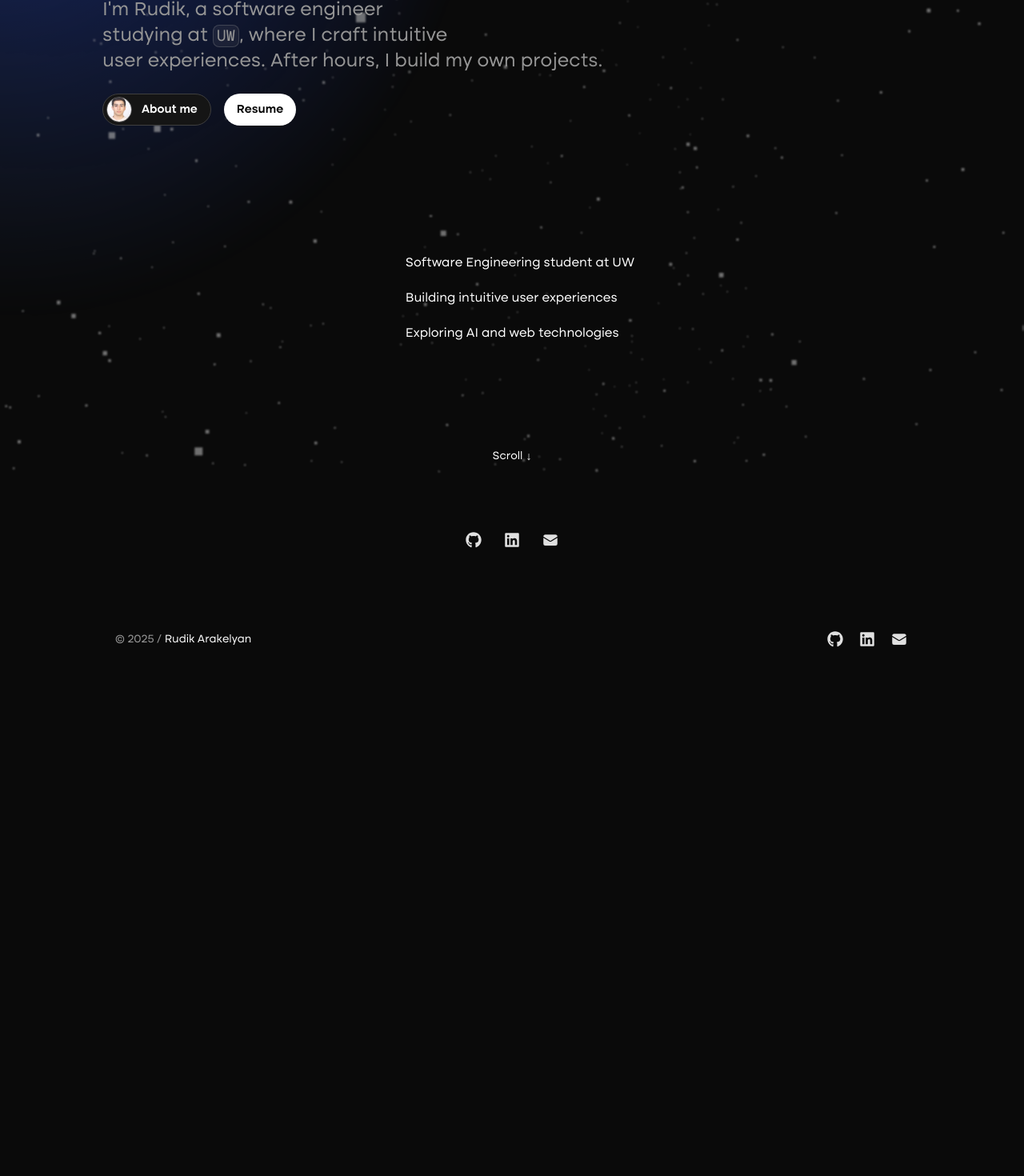
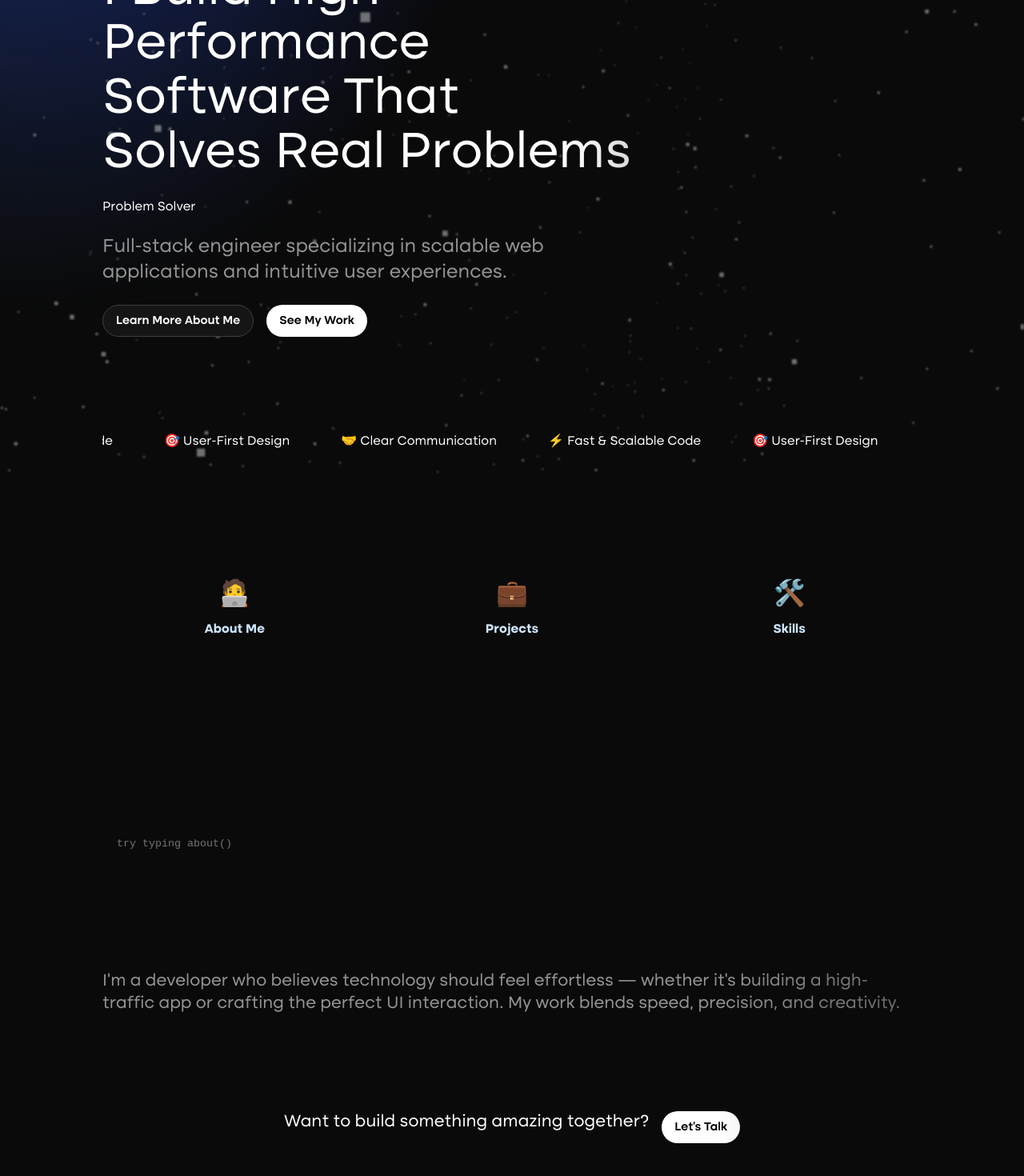
Before and after one commit to boxerarakelyan777/Portfolio-Web, a Next.js app: page / in a window 1280 px wide. Shown: the part 200-1670 px from the top of the page at 80% size. Before the commit the page ends 1027 px from the top, so only its background shows below. Built offline with nearby package versions, Linux system fonts and the light colour scheme.

Commit message:
feat: redesign homepage

```diff
--- a/src/app/page.tsx
+++ b/src/app/page.tsx
@@ -1,13 +1,14 @@
 import React from "react";
 
-import { Flex, Text, Button, Avatar, RevealFx, Column, IconButton } from "../once-ui/components";
+import { Flex, Text, Button, RevealFx, Column, IconButton } from "../once-ui/components";
 import { DynamicHeadline } from "../components/DynamicHeadline";
-import { HomeSnapshot } from "../components/HomeSnapshot";
 import AnimatedBackground from "../components/AnimatedBackground";
-import { ScrollIndicator } from "../components/ScrollIndicator";
+import { ValueTicker } from "../components/ValueTicker";
+import { NavigationTiles } from "../components/NavigationTiles";
+import { CodePlayground } from "../components/CodePlayground";
 
 import { baseURL } from "../app/resources";
-import { home, about, person, social } from "../app/resources/content";
+import { home, person, social } from "../app/resources/content";
 import { IconName } from "@/once-ui/icons";
 
 export async function generateMetadata() {
@@ -64,58 +65,57 @@ export default function Home() {
           }),
         }}
       />
-     <AnimatedBackground>
+      <AnimatedBackground>
         <Column fillWidth paddingY="l" gap="m">
           <Column maxWidth="s">
             <RevealFx translateY="4" fillWidth horizontal="start" paddingBottom="m">
-              <DynamicHeadline words={home.headlines} />
+              <Text wrap="balance" variant="display-l">
+                {home.mainHeadline}
+              </Text>
             </RevealFx>
             <RevealFx translateY="8" delay={0.2} fillWidth horizontal="start" paddingBottom="m">
+              <DynamicHeadline words={home.roles} />
+            </RevealFx>
+            <RevealFx translateY="12" delay={0.4} fillWidth horizontal="start" paddingBottom="m">
               <Text wrap="balance" onBackground="neutral-weak" variant="heading-default-xl">
-                {home.subline}
+                {home.subheadline}
               </Text>
             </RevealFx>
-            <RevealFx translateY="12" delay={0.4} horizontal="start">
+            <RevealFx translateY="16" delay={0.6} horizontal="start">
               <Flex gap="16" wrap>
-                <Button
-                  id="about"
-                  data-border="rounded"
-                  href="/about"
-                  variant="secondary"
-                  size="m"
-                  arrowIcon
-                >
-                  <Flex gap="8" vertical="center">
-                    {about.avatar.display && (
-                      <Avatar
-                        style={{ marginLeft: "-0.75rem", marginRight: "0.25rem" }}
-                        src={person.avatar}
-                        size="m"
-                      />
-                    )}
-                    {about.title}
-                  </Flex>
+                <Button data-border="rounded" href="/about" variant="secondary" size="m" arrowIcon>
+                  Learn More About Me
                 </Button>
-                <Button
-                  data-border="rounded"
-                  href={home.resumeLink}
-                  variant="primary"
-                  size="m"
-                  arrowIcon
-                >
-                  Resume
+                <Button data-border="rounded" href="/projects" variant="primary" size="m" arrowIcon>
+                  See My Work
                 </Button>
               </Flex>
             </RevealFx>
           </Column>
         </Column>
       </AnimatedBackground>
-      <RevealFx translateY="12" delay={0.4}>
-        <HomeSnapshot snapshot={home.snapshot} />
+
+      <ValueTicker items={home.valueProps} />
+
+      <NavigationTiles tiles={home.tiles} />
+
+      <CodePlayground />
+
+      <RevealFx translateY="4">
+        <Text wrap="balance" onBackground="neutral-weak" variant="heading-default-l">
+          {home.personalStatement}
+        </Text>
       </RevealFx>
-      <RevealFx translateY="16" delay={0.6}>
-        <ScrollIndicator />
+
+      <RevealFx translateY="8">
+        <Flex gap="16" paddingY="l" wrap horizontal="center">
+          <Text variant="heading-default-l">{home.cta.message}</Text>
+          <Button data-border="rounded" href={home.cta.button.href} variant="primary" size="m" arrowIcon>
+            {home.cta.button.label}
+          </Button>
+        </Flex>
       </RevealFx>
+
       <Flex gap="16" paddingBottom="l" wrap horizontal="center">
         {social.map(
           (item) =>
--- a/src/app/resources/content.js
+++ b/src/app/resources/content.js
@@ -1,5 +1,3 @@
-import { InlineCode } from "@/once-ui/components";
-
 const person = {
   firstName: "Rudik",
   lastName: "Arakelyan",
@@ -36,20 +34,25 @@ const home = {
   label: "Home",
   title: `${person.name}'s Portfolio`,
   description: `Portfolio website showcasing my work as a ${person.role}`,
-  headlines: ["Software Engineer", "AI Enthusiast", "Full-Stack Developer"],
-  resumeLink: "/RudikArakelyanSWEResume.pdf",
-  snapshot: [
-    "Software Engineering student at UW",
-    "Building intuitive user experiences",
-    "Exploring AI and web technologies",
+  mainHeadline: "I Build High-Performance Software That Solves Real Problems",
+  subheadline:
+    "Full-stack engineer specializing in scalable web applications and intuitive user experiences.",
+  roles: ["Software Engineer", "Problem Solver", "UI Craftsman"],
+  valueProps: ["⚡ Fast & Scalable Code", "🎯 User-First Design", "🤝 Clear Communication"],
+  tiles: [
+    { title: "About Me", href: "/about", icon: "🧑‍💻" },
+    { title: "Projects", href: "/projects", icon: "💼" },
+    { title: "Skills", href: "/skills", icon: "🛠️" },
   ],
-  subline: (
-    <>
-      I’m Rudik, a software engineer studying at <InlineCode>UW</InlineCode>, where I craft
-      intuitive
-      <br /> user experiences. After hours, I build my own projects.
-    </>
-  ),
+  personalStatement:
+    "I’m a developer who believes technology should feel effortless — whether it’s building a high-traffic app or crafting the perfect UI interaction. My work blends speed, precision, and creativity.",
+  cta: {
+    message: "Want to build something amazing together?",
+    button: {
+      label: "Let’s Talk",
+      href: "mailto:rudik.arakelyan777@gmail.com",
+    },
+  },
 };
 
 const about = {
--- /dev/null
+++ b/src/components/CodePlayground.module.scss
@@ -0,0 +1,23 @@
+.playground {
+  border: 1px solid var(--global-color-border);
+  border-radius: var(--global-radius-m);
+  padding: 1rem;
+  background: var(--global-color-surface-weak);
+  width: 100%;
+  margin: 2rem 0;
+}
+
+.output {
+  min-height: 2rem;
+  margin: 0 0 0.5rem 0;
+}
+
+.input {
+  width: 100%;
+  background: transparent;
+  border: none;
+  color: inherit;
+  outline: none;
+  resize: none;
+  font-family: monospace;
+}
--- /dev/null
+++ b/src/components/CodePlayground.tsx
@@ -0,0 +1,33 @@
+'use client';
+import React, { useState } from "react";
+import styles from "./CodePlayground.module.scss";
+
+export function CodePlayground() {
+  const [input, setInput] = useState("");
+  const [output, setOutput] = useState("");
+
+  const handleKeyDown = (e: React.KeyboardEvent<HTMLTextAreaElement>) => {
+    if (e.key === 'Enter') {
+      e.preventDefault();
+      if (input.trim().toLowerCase() === 'about()') {
+        setOutput('Rudik Arakelyan: Software engineer who loves building slick UIs and performant systems.');
+      } else {
+        setOutput('Unknown command');
+      }
+      setInput("");
+    }
+  };
+
+  return (
+    <div className={styles.playground}>
+      <pre className={styles.output}>{output}</pre>
+      <textarea
+        className={styles.input}
+        value={input}
+        onChange={(e) => setInput(e.target.value)}
+        onKeyDown={handleKeyDown}
+        placeholder="try typing about()"
+      />
+    </div>
+  );
+}
--- /dev/null
+++ b/src/components/NavigationTiles.module.scss
@@ -0,0 +1,31 @@
+.grid {
+  display: grid;
+  grid-template-columns: repeat(auto-fit, minmax(200px, 1fr));
+  gap: 1rem;
+  width: 100%;
+  padding: 2rem 0;
+}
+
+.tile {
+  position: relative;
+  border: 1px solid var(--global-color-border);
+  border-radius: var(--global-radius-m);
+  padding: 3rem 1rem;
+  text-align: center;
+  transition: transform 0.3s ease, background 0.3s ease;
+}
+
+.tile:hover {
+  transform: scale(1.03);
+  background: var(--global-color-surface-hover);
+}
+
+.icon {
+  font-size: 2rem;
+  display: block;
+  margin-bottom: 1rem;
+}
+
+.title {
+  font-weight: bold;
+}
--- /dev/null
+++ b/src/components/NavigationTiles.tsx
@@ -0,0 +1,26 @@
+import React from "react";
+import Link from "next/link";
+import styles from "./NavigationTiles.module.scss";
+
+interface Tile {
+  title: string;
+  href: string;
+  icon?: string;
+}
+
+interface NavigationTilesProps {
+  tiles: Tile[];
+}
+
+export function NavigationTiles({ tiles }: NavigationTilesProps) {
+  return (
+    <div className={styles.grid}>
+      {tiles.map((tile) => (
+        <Link key={tile.title} href={tile.href} className={styles.tile}>
+          <span className={styles.icon}>{tile.icon}</span>
+          <span className={styles.title}>{tile.title}</span>
+        </Link>
+      ))}
+    </div>
+  );
+}
--- /dev/null
+++ b/src/components/ValueTicker.module.scss
@@ -0,0 +1,24 @@
+.ticker {
+  overflow: hidden;
+  white-space: nowrap;
+  width: 100%;
+}
+
+.track {
+  display: inline-block;
+  animation: ticker 20s linear infinite;
+}
+
+.item {
+  display: inline-block;
+  padding: 0 2rem;
+}
+
+@keyframes ticker {
+  from {
+    transform: translateX(0);
+  }
+  to {
+    transform: translateX(-50%);
+  }
+}
--- /dev/null
+++ b/src/components/ValueTicker.tsx
@@ -0,0 +1,20 @@
+import React from "react";
+import styles from "./ValueTicker.module.scss";
+
+interface ValueTickerProps {
+  items: string[];
+}
+
+export function ValueTicker({ items }: ValueTickerProps) {
+  return (
+    <div className={styles.ticker}>
+      <div className={styles.track}>
+        {items.concat(items).map((item, index) => (
+          <span key={index} className={styles.item}>
+            {item}
+          </span>
+        ))}
+      </div>
+    </div>
+  );
+}
--- a/src/components/index.ts
+++ b/src/components/index.ts
@@ -4,3 +4,6 @@ export { Footer } from "@/components/Footer";
 export { ProjectCard } from "@/components/ProjectCard";
 export { AnimatedBackground } from "@/components/AnimatedBackground";
 export { DynamicHeadline } from "@/components/DynamicHeadline";
+export { ValueTicker } from "@/components/ValueTicker";
+export { NavigationTiles } from "@/components/NavigationTiles";
+export { CodePlayground } from "@/components/CodePlayground";
```
